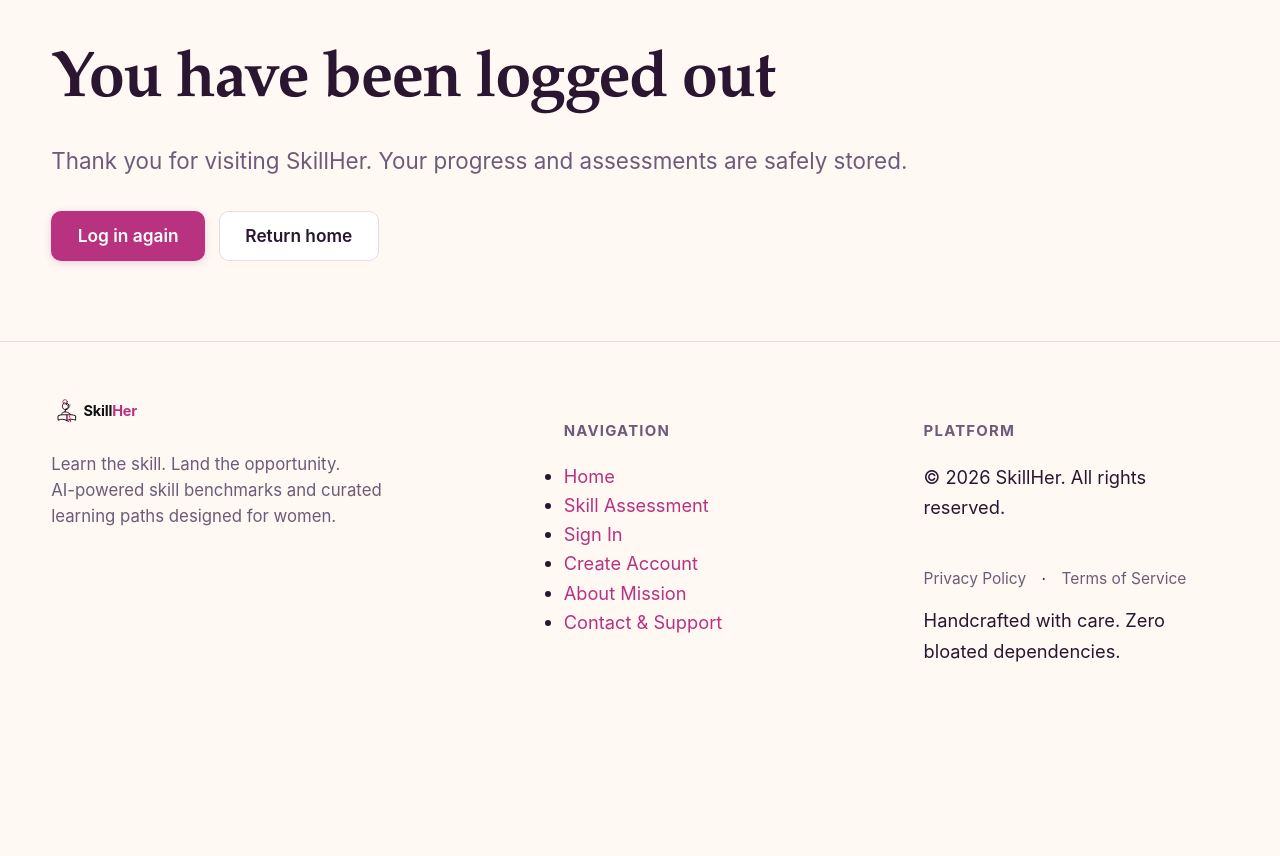
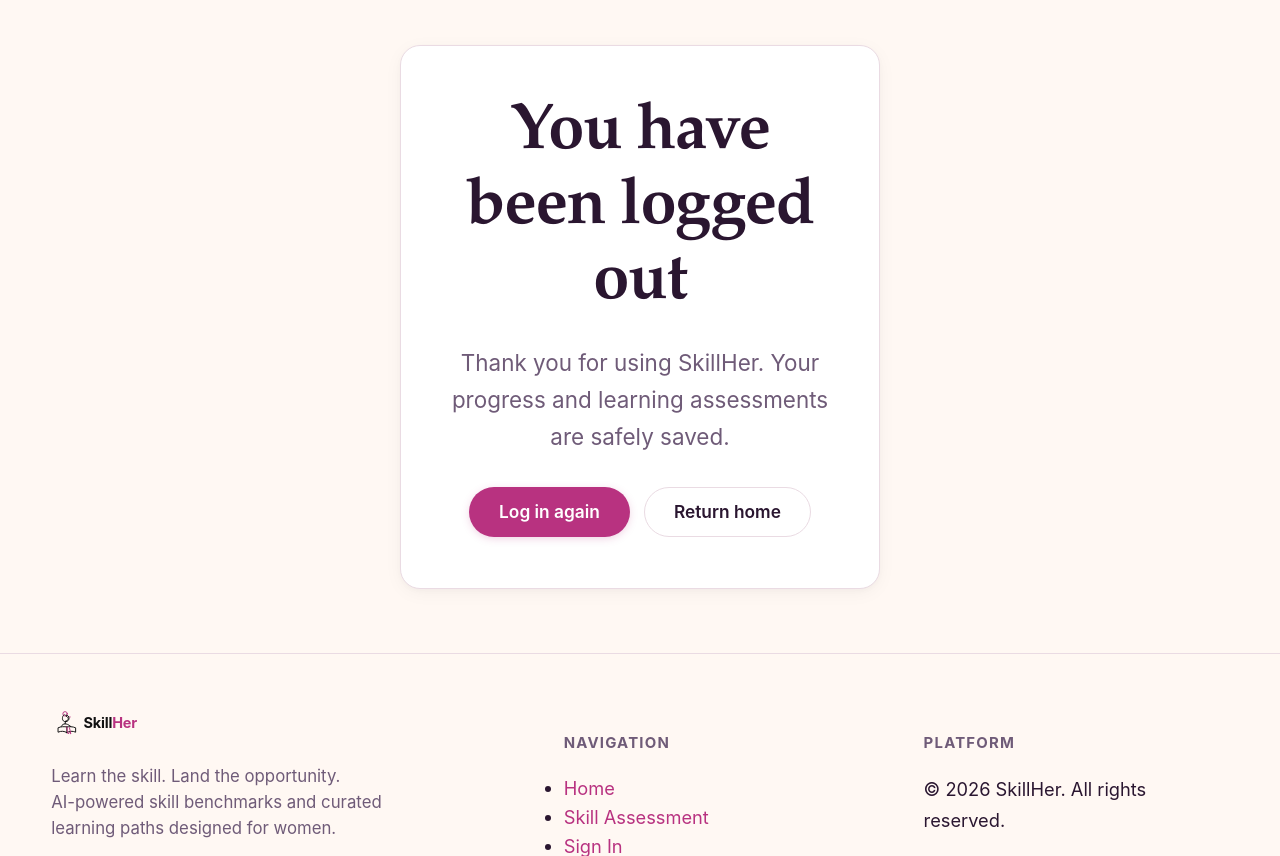
Before and after one commit to varun05126/llm_working, a Django app: page /logout/ in a window 1280 px wide. Shown: the part 76-932 px from the top of the page. Before the commit the page ends 738 px from the top, so only its background shows below. Run offline with Django 5.2, Linux system fonts and the light colour scheme.

Commit message:
style(templates): restyle logout confirmation card

```diff
--- a/templates/recommender/logout.html
+++ b/templates/recommender/logout.html
@@ -3,11 +3,14 @@
 {% block title %}Logged Out{% endblock %}
 
 {% block content %}
-<h1>You have been logged out</h1>
-<p class="lead">Thank you for visiting SkillHer. Your progress and assessments are safely stored.</p>
-
-<div class="btn-group">
-  <a href="{% url 'login' %}" class="btn btn-primary">Log in again</a>
-  <a href="{% url 'home' %}" class="btn btn-secondary">Return home</a>
+<div class="auth-container">
+  <div class="card-soft text-center" style="padding: clamp(2rem, 4vw, 3.5rem) 2rem;">
+    <h1 class="display-serif">You have been logged out</h1>
+    <p class="lead" style="margin-inline: auto;">Thank you for using SkillHer. Your progress and learning assessments are safely saved.</p>
+    <div class="btn-group" style="justify-content: center; margin-top: 1.5rem;">
+      <a href="{% url 'login' %}" class="btn btn-primary btn-pill">Log in again</a>
+      <a href="{% url 'home' %}" class="btn btn-secondary btn-pill">Return home</a>
+    </div>
+  </div>
 </div>
 {% endblock %}
```
